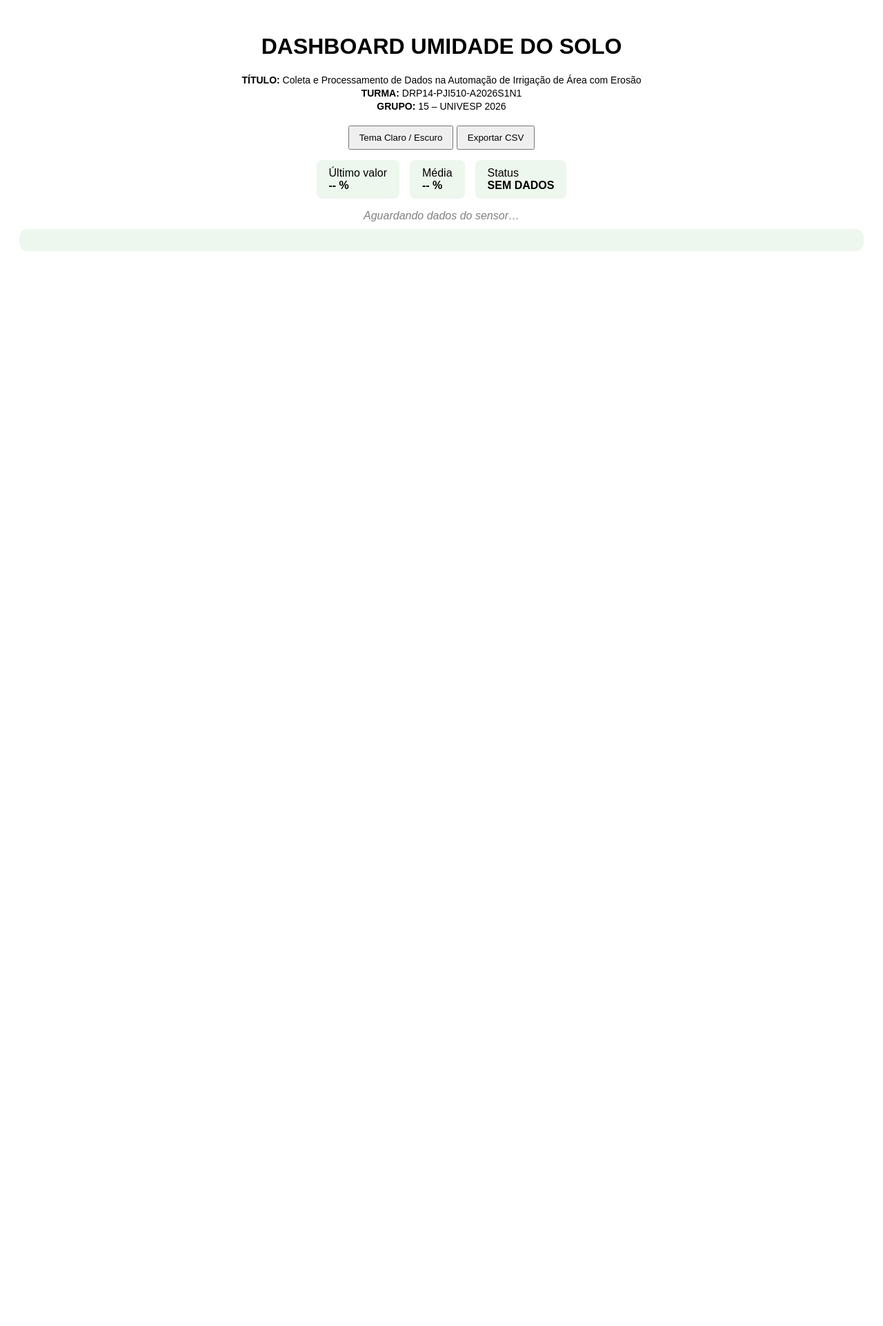
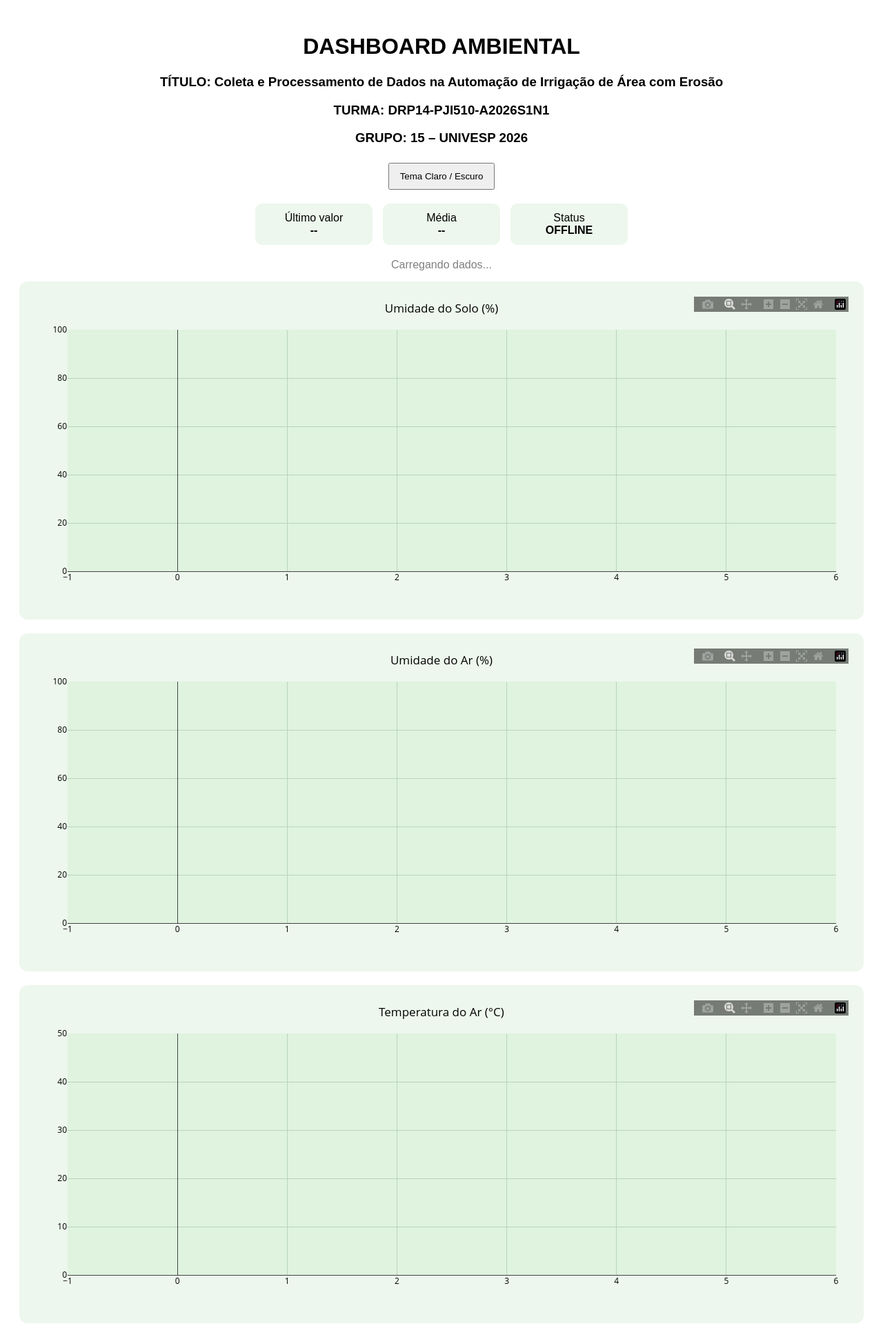
Before and after one commit to Sportreviso/dashboard_API-REST, a Flask app: page / in a window 1280 px wide. Shown: the top 1922 px of the page at 69% size. Before the commit the page ends 364 px from the top, so only its background shows below. Run offline with Flask 3, Linux system fonts and the light colour scheme; data that the repository does not hold is empty; some libraries are stand-ins or nearby versions.

Commit message:
5 gráficos

```diff
--- a/templates/dashboard.html
+++ b/templates/dashboard.html
@@ -2,212 +2,348 @@
 <html lang="pt-br">
 <head>
 <meta charset="UTF-8">
-<title>Dashboard Umidade do Solo</title>
+<meta name="viewport" content="width=device-width, initial-scale=1">
+<title>Dashboard Ambiental</title>
 
 <script src="https://cdn.plot.ly/plotly-latest.min.js"></script>
 
 <style>
-body {
+
+body{
     background:#ffffff;
     color:#000;
-    font-family:Arial, sans-serif;
+    font-family:Arial,sans-serif;
     padding:20px;
-    transition:background .3s, color .3s;
+    transition:.3s;
 }
 
-body.dark {
-    background:#0f0f0f;
-    color:#fff;
+body.dark{
+    background:#121212;
+    color:#ffffff;
 }
 
-.header{text-align:center;margin-bottom:20px;}
-.header h3{font-size:14px;font-weight:normal;margin:3px}
+.header{
+    text-align:center;
+    margin-bottom:20px;
+}
 
-.controls{text-align:center;margin-bottom:15px}
+.controls{
+    text-align:center;
+    margin-bottom:15px;
+}
 
-button{padding:8px 14px;cursor:pointer}
+button{
+    padding:10px 15px;
+    cursor:pointer;
+    margin:5px;
+}
 
 .indicators{
     display:flex;
     justify-content:center;
+    flex-wrap:wrap;
     gap:15px;
-    margin-bottom:15px
+    margin-bottom:20px;
 }
 
 .indicator{
     background:#edf7ed;
-    padding:10px 18px;
-    border-radius:8px;
-    color:#000000; /* força texto preto no tema claro */
+    color:#000;
+    padding:12px 20px;
+    border-radius:10px;
+    text-align:center;
+    min-width:130px;
 }
 
 body.dark .indicator{
     background:#1f2d1f;
-    color:#ffffff !important; /* força texto branco no tema escuro */
+    color:#fff;
 }
 
-/* Força os números */
-.indicator strong{
-    color:#000000 !important;
-}
-
-body.dark .indicator strong{
-    color:#ffffff !important;
-}
 .chart-card{
     background:#edf7ed;
-    padding:16px;
+    padding:20px;
+    margin-bottom:20px;
     border-radius:12px;
 }
 
-body.dark .chart-card{background:#1f2d1f}
+body.dark .chart-card{
+    background:#1f2d1f;
+}
 
 #mensagem{
     text-align:center;
+    margin-bottom:15px;
     color:gray;
-    font-style:italic;
-    margin-bottom:10px
 }
+
 </style>
 </head>
 
 <body>
 
 <div class="header">
-<h1>DASHBOARD UMIDADE DO SOLO</h1>
-<h3><strong>TÍTULO:</strong> Coleta e Processamento de Dados na Automação de Irrigação de Área com Erosão</h3>
-<h3><strong>TURMA:</strong> DRP14-PJI510-A2026S1N1</h3>
-<h3><strong>GRUPO:</strong> 15 – UNIVESP 2026</h3>
+
+<h1>DASHBOARD AMBIENTAL</h1>
+
+<h3>
+<strong>TÍTULO:</strong>
+Coleta e Processamento de Dados na Automação de Irrigação de Área com Erosão
+</h3>
+
+<h3>
+<strong>TURMA:</strong>
+DRP14-PJI510-A2026S1N1
+</h3>
+
+<h3>
+<strong>GRUPO:</strong>
+15 – UNIVESP 2026
+</h3>
+
 </div>
 
 <div class="controls">
-<button onclick="alternarTema()">Tema Claro / Escuro</button>
-<button onclick="exportarCSV()">Exportar CSV</button>
+<button onclick="alternarTema()">
+Tema Claro / Escuro
+</button>
 </div>
 
 <div class="indicators">
-<div class="indicator">Último valor<br><strong id="ultimo">-- %</strong></div>
-<div class="indicator">Média<br><strong id="media">-- %</strong></div>
-<div class="indicator">Status<br><strong id="status">SEM DADOS</strong></div>
+
+<div class="indicator">
+Último valor<br>
+<strong id="ultimo">--</strong>
 </div>
 
-<p id="mensagem">Aguardando dados do sensor…</p>
+<div class="indicator">
+Média<br>
+<strong id="media">--</strong>
+</div>
+
+<div class="indicator">
+Status<br>
+<strong id="status">OFFLINE</strong>
+</div>
+
+</div>
+
+<p id="mensagem">
+Carregando dados...
+</p>
 
 <div class="chart-card">
-<div id="grafico"></div>
+<div id="grafico_solo"></div>
+</div>
+
+<div class="chart-card">
+<div id="grafico_umidade_ar"></div>
+</div>
+
+<div class="chart-card">
+<div id="grafico_temp_ar"></div>
+</div>
+
+<div class="chart-card">
+<div id="grafico_temp_agua"></div>
+</div>
+
+<div class="chart-card">
+<div id="grafico_qualidade"></div>
 </div>
 
 <script>
-let dadosCSV = [];
-let temaAtual = "claro";
-let dadosX = [];
-let dadosY = [];
 
-const CORES = {
+let temaAtual="claro";
+
+const CORES={
     claro:{
         plot:"#dff3df",
-        grid:"#c0d9c0",
+        grid:"#bad3ba",
         text:"#000"
     },
     escuro:{
         plot:"#2e4a2e",
-        grid:"#6f8f6f",
+        grid:"#688468",
         text:"#fff"
     }
 };
 
 function alternarTema(){
-    temaAtual = temaAtual === "claro" ? "escuro" : "claro";
+
+    temaAtual=
+        temaAtual==="claro"
+        ? "escuro"
+        : "claro";
+
     document.body.classList.toggle("dark");
-    atualizarLayout();
+
+    carregarDados();
 }
 
-function atualizarLayout(){
-    const c = CORES[temaAtual];
-    Plotly.relayout("grafico", {
-        plot_bgcolor: c.plot,
-        "xaxis.gridcolor": c.grid,
-        "yaxis.gridcolor": c.grid,
-        "xaxis.tickfont.color": c.text,
-        "yaxis.tickfont.color": c.text,
-        "title.font.color": c.text
-    });
+function criarGrafico(
+    id,
+    titulo,
+    x,
+    y,
+    minimo,
+    maximo
+){
+
+    const c=CORES[temaAtual];
+
+    Plotly.react(
+        id,
+        [{
+            x:x,
+            y:y,
+            mode:"lines+markers",
+            line:{
+                width:3
+            }
+        }],
+        {
+            title:{
+                text:titulo,
+                font:{
+                    color:c.text
+                }
+            },
+
+            xaxis:{
+                gridcolor:c.grid
+            },
+
+            yaxis:{
+                gridcolor:c.grid,
+                range:[minimo,maximo]
+            },
+
+            plot_bgcolor:c.plot,
+            paper_bgcolor:"transparent",
+            font:{
+                color:c.text
+            },
+
+            margin:{
+                t:50,
+                r:20,
+                l:50,
+                b:50
+            }
+        }
+    );
+
+}
+
+function media(array){
+
+    const numeros=array.filter(v=>v!==null);
+
+    if(numeros.length===0)
+        return 0;
+
+    return (
+        numeros.reduce((a,b)=>a+b,0)
+        /
+        numeros.length
+    ).toFixed(1);
+
 }
 
 function carregarDados(){
+
     fetch("/data")
     .then(r=>r.json())
     .then(d=>{
-        const g = JSON.parse(d[0]);
-        dadosX = g.data[0].x;
-        dadosY = g.data[0].y;
-        atualizarGrafico();
-    });
-}
 
-function atualizarGrafico(){
-    const c = CORES[temaAtual];
+        criarGrafico(
+            "grafico_solo",
+            "Umidade do Solo (%)",
+            d.tempo,
+            d.solo,
+            0,
+            100
+        );
 
-    const trace = dadosY.length ?
-        {x:dadosX,y:dadosY,mode:"lines+markers",line:{width:3}} :
-        {x:[0,1],y:[0,0],mode:"lines",line:{dash:"dot",width:2,color:"#6fa96f"}};
+        criarGrafico(
+            "grafico_umidade_ar",
+            "Umidade do Ar (%)",
+            d.tempo,
+            d.umidade_ar,
+            0,
+            100
+        );
 
-    Plotly.react("grafico",[trace],{
-        title:{text:"Umidade do Solo (%)",font:{color:c.text}},
-        xaxis:{gridcolor:c.grid,visible:dadosY.length>0},
-        yaxis:{gridcolor:c.grid,range:[0,100]},
-        plot_bgcolor:c.plot,
-        paper_bgcolor:"transparent"
+        criarGrafico(
+            "grafico_temp_ar",
+            "Temperatura do Ar (°C)",
+            d.tempo,
+            d.temp_ar,
+            0,
+            50
+        );
+
+        criarGrafico(
+            "grafico_temp_agua",
+            "Temperatura da Água (°C)",
+            d.tempo,
+            d.temp_agua,
+            0,
+            60
+        );
+
+        criarGrafico(
+            "grafico_qualidade",
+            "Qualidade da Água (%)",
+            d.tempo,
+            d.qualidade_agua,
+            0,
+            100
+        );
+
+        let ultimoSolo =
+            d.solo.filter(v=>v!==null).pop();
+
+        if(ultimoSolo!==undefined){
+
+            document.getElementById("status")
+                .innerText="ONLINE";
+
+            document.getElementById("ultimo")
+                .innerText=
+                ultimoSolo.toFixed(1)+" %";
+
+            document.getElementById("media")
+                .innerText=
+                media(d.solo)+" %";
+
+            document.getElementById("mensagem")
+                .style.display="none";
+
+        }
+
+    })
+    .catch(err=>{
+
+        console.error(err);
+
+        document.getElementById("status")
+            .innerText="ERRO";
+
     });
 
-    if(dadosY.length){
-        document.getElementById("status").innerText="ONLINE";
-        document.getElementById("ultimo").innerText=dadosY.at(-1)+" %";
-        document.getElementById("media").innerText=
-            (dadosY.reduce((a,b)=>a+b,0)/dadosY.length).toFixed(1)+" %";
-        document.getElementById("mensagem").style.display="none";
-    }else{
-        document.getElementById("mensagem").style.display="block";
-    }
-}
-
-function exportarCSV() {
-    let csv = "\uFEFFData;Último valor (%);Média (%);Umidade (%);Tempo\n";
-
-    if (dadosX.length === 0 || dadosY.length === 0) {
-        csv += "Sem dados;Sem dados;Sem dados;Sem dados;Sem dados\n";
-    } else {
-        const ultimoValor = dadosY[dadosY.length - 1];
-        const media =
-            dadosY.reduce((soma, v) => soma + v, 0) / dadosY.length;
-
-        for (let i = 0; i < dadosX.length; i++) {
-            const data = dadosX[i].split("T")[0];
-            const tempo = dadosX[i];
-            const umidade = dadosY[i];
-
-            csv +=
-                `${data};` +
-                `${ultimoValor.toFixed(1)};` +
-                `${media.toFixed(1)};` +
-                `${umidade.toFixed(1)};` +
-                `${tempo}\n`;
-        }
-    }
-
-    const blob = new Blob([csv], {
-        type: "text/csv;charset=utf-8;"
-    });
-
-    const link = document.createElement("a");
-    link.href = URL.createObjectURL(blob);
-    link.download = "umidade_solo.csv";
-    link.click();
 }
 
 carregarDados();
-setInterval(carregarDados,10000);
+
+setInterval(
+    carregarDados,
+    10000
+);
+
 </script>
 
 </body>
 </html>
+``
```
